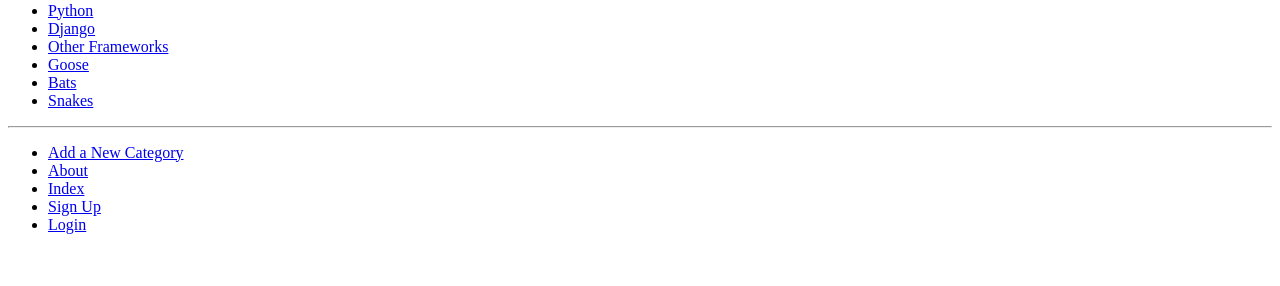
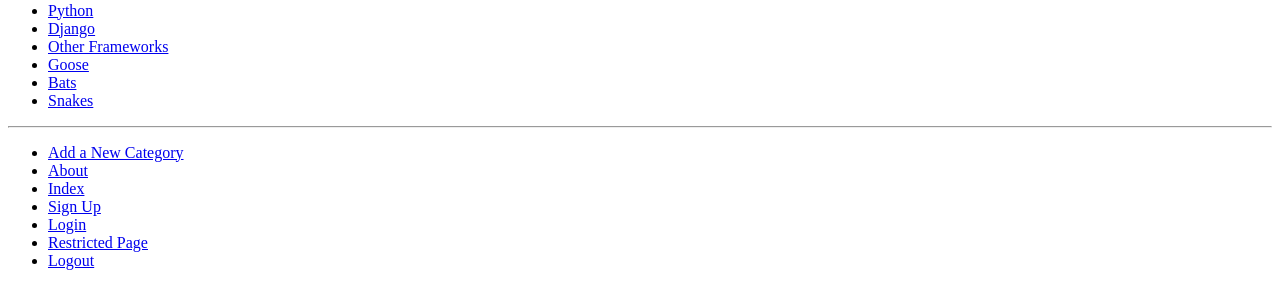
Before and after one commit to AlHood/Rango, a Django app: page / in a window 1280 px wide. Shown: the part 880-1166 px from the top of the page. Before the commit the page ends 1114 px from the top, so only its background shows below. Run offline with Django 3.2, Linux system fonts and the light colour scheme; data comes from the database, SQL or seed files in the repository; both versions use the stored data as it was after the commit.

Commit message:
chapter 9.9

```diff
--- a/tango_with_django_project/rango/urls.py
+++ b/tango_with_django_project/rango/urls.py
@@ -21,4 +21,6 @@ urlpatterns = [
     path('add_category/', views.add_category, name='add_category'),
     path('register/', views.register, name='register'), # New mapping!
     path('login/', views.user_login, name='login'),
+    path('restricted/', views.restricted, name='restricted'),
+    path('logout/', views.user_logout, name='logout'),
 ]
--- a/tango_with_django_project/rango/views.py
+++ b/tango_with_django_project/rango/views.py
@@ -8,7 +8,8 @@ from django.urls import reverse
 from rango.forms import PageForm
 from rango.forms import UserForm, UserProfileForm
 from django.contrib.auth import authenticate, login
-
+from django.contrib.auth.decorators import login_required
+from django.contrib.auth import authenticate, login, logout
 
 
 
@@ -209,3 +210,17 @@ def user_login(request):
         # No context variables to pass to the template system, hence the
         # blank dictionary object...
         return render(request, 'rango/login.html')
+
+@login_required
+def restricted(request):
+    return HttpResponse("Since you're logged in, you can see this text!")
+
+
+# Use the login_required() decorator to ensure only those logged in can
+# access the view.
+@login_required
+def user_logout(request):
+    # Since we know the user is logged in, we can now just log them out.
+    logout(request)
+    # Take the user back to the homepage.
+    return redirect(reverse('rango:index'))
--- a/tango_with_django_project/tango_with_django_project/settings.py
+++ b/tango_with_django_project/tango_with_django_project/settings.py
@@ -129,3 +129,7 @@ STATICFILES_DIRS = [STATIC_DIR, ]
 
 MEDIA_ROOT = MEDIA_DIR
 MEDIA_URL = '/media/'
+
+
+
+LOGIN_URL = 'rango:login'
--- a/tango_with_django_project/templates/rango/base.html
+++ b/tango_with_django_project/templates/rango/base.html
@@ -31,6 +31,8 @@
                 <li><a href="{% url 'rango:index' %}">Index</a></li>
                 <li><a href="{% url 'rango:register' %}">Sign Up</a></li>
                 <li><a href="{% url 'rango:login' %}">Login</a></li>
+                <li><a href="{% url 'rango:restricted' %}">Restricted Page</a></li>
+                <li><a href="{% url 'rango:logout' %}">Logout</a></li>
             </ul>
         </div>
     </body>
```
Also changed, not shown: tango_with_django_project/db.sqlite3, tango_with_django_project/templates/rango/index.html (line endings or trailing spaces).
